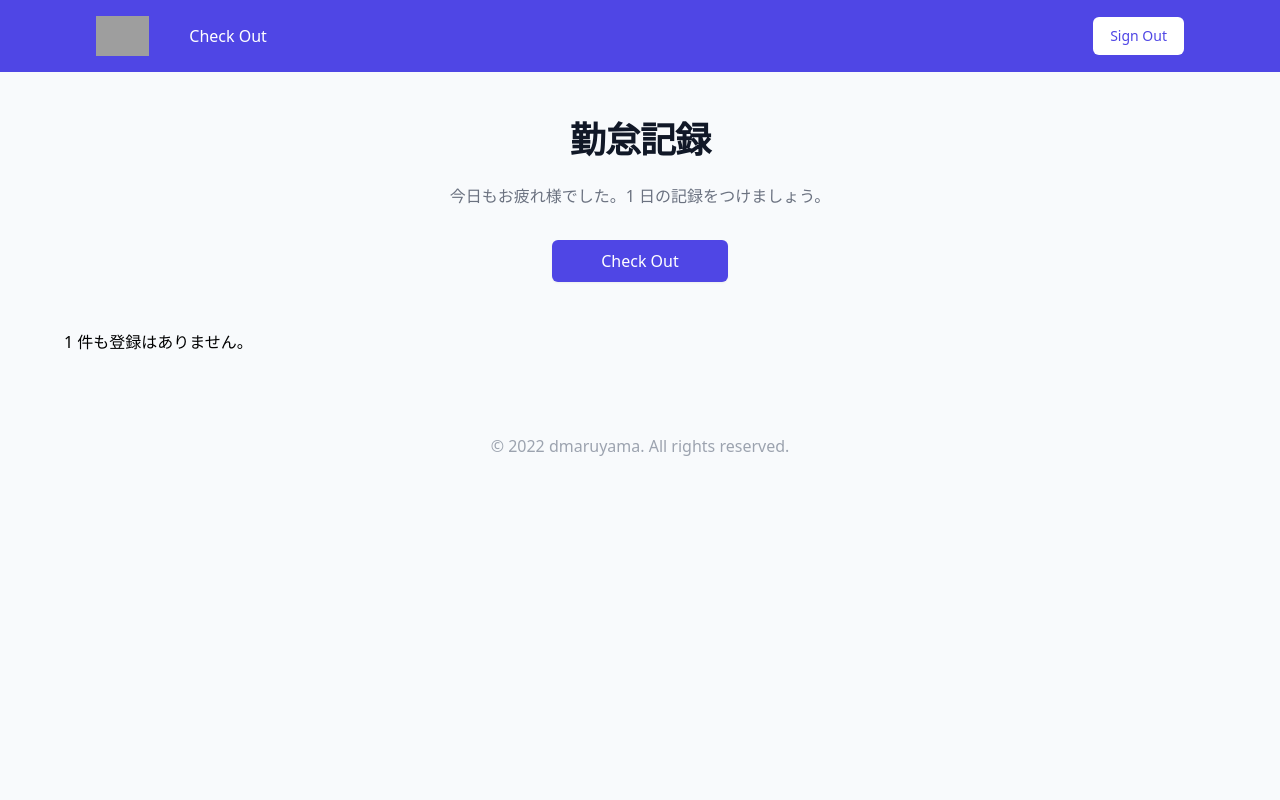
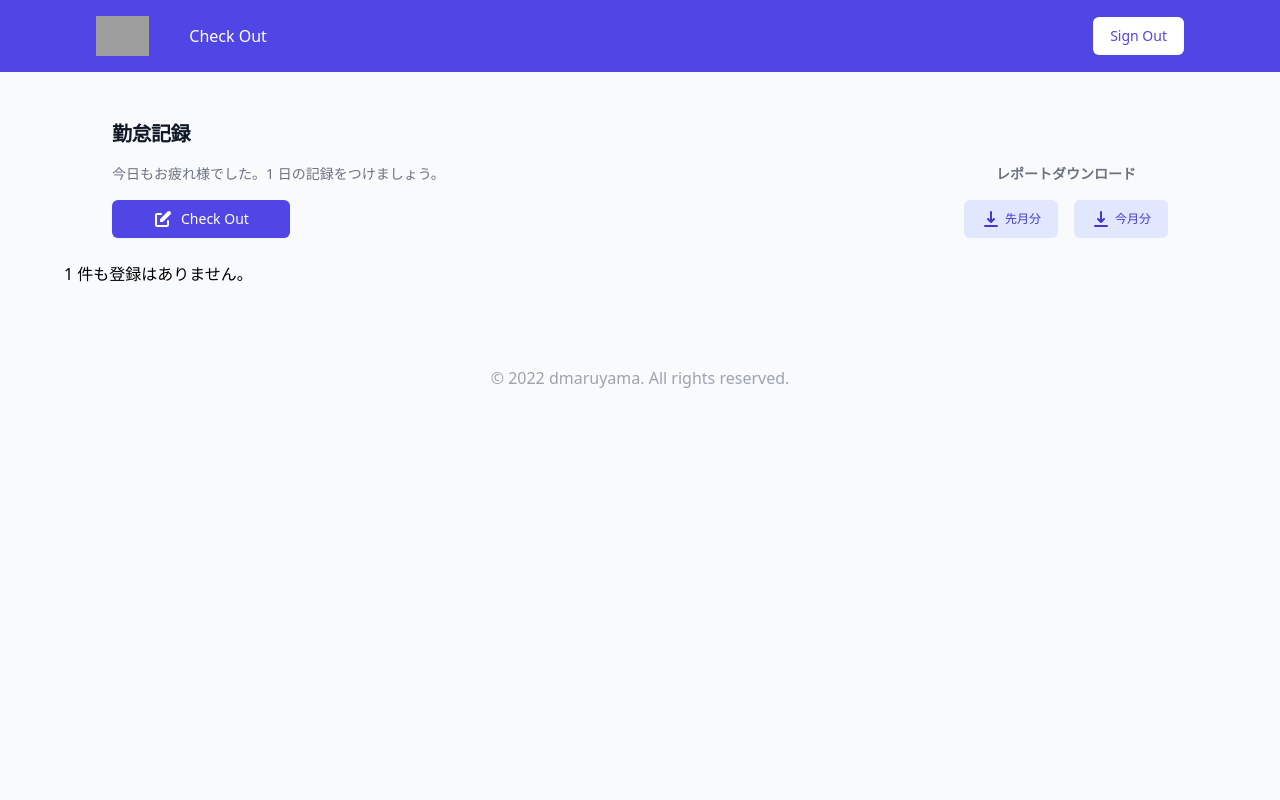
Before and after one commit to dmaruyama-51/work-management-app, a Django app: page / in a window 1280 px wide. Run offline with Django 3.2, Linux system fonts and the light colour scheme; the visitor is signed in with stand-in values (Sample User, id 1); data that the repository does not hold is empty; some libraries are stand-ins or nearby versions; grey boxes are pictures that could not be loaded.

Commit message:
add report download

```diff
--- a/templates/accounts/signup.html
+++ b/templates/accounts/signup.html
@@ -13,7 +13,7 @@
     <div class="sm:mx-auto sm:w-full sm:max-w-md">
       <img class="mx-auto h-12 w-auto" src="https://tailwindui.com/img/logos/workflow-mark-indigo-600.svg" alt="Workflow">
       <h2 class="mt-3 text-center text-lg font-extrabold text-gray-900">Work Management</h2>
-      <h2 class="mt-9 text-center text-3xl font-extrabold text-gray-900">Sign Up</h2>
+      <h2 class="mt-9 text-center text-3xl font-extrabold text-gray-900">Welcome</h2>
     </div>
 
     <div class="mt-8 sm:mx-auto sm:w-full sm:max-w-md">
--- a/templates/index.html
+++ b/templates/index.html
@@ -7,28 +7,54 @@
 {% endblock title %}
 
 {% block content %}
-<div class="py-12">
-    <h2 class="text-center text-xl leading-8 font-extrabold tracking-tight text-gray-900 sm:text-4xl">勤怠記録</h2>
-    <p class="mt-6 max-w-3xl mx-auto text-center text-base text-gray-500">今日もお疲れ様でした。1 日の記録をつけましょう。</p>
-    <div class="pt-8">
-        <div class="flex justify-center">
-          <button type="submit" class="inline-flex justify-center py-2 px-12 border border-transparent shadow-sm text-base font-medium rounded-md text-white bg-indigo-600 hover:bg-indigo-700 focus:outline-none focus:ring-2 focus:ring-offset-2 focus:ring-indigo-500"><a href="{% url 'time_management:new' %}">Check Out</a></button>
+<div class="pt-12 pb-6 ml-12">
+    <div class="flex flex-wrap flex-row">
+        <div class="w-1/2">
+            <h2 class="text-left text-xl font-extrabold tracking-tight text-gray-900 sm:text-xl">勤怠記録</h2>
+            <p class="mt-4 mx-auto text-left text-sm text-gray-500">今日もお疲れ様でした。1 日の記録をつけましょう。</p>
+            <div class="mt-4 flex justify-start">
+                <button type="button" class="inline-flex items-center px-10 py-2 border border-transparent shadow-sm text-sm font-medium rounded-md text-white bg-indigo-600 hover:bg-indigo-700 focus:outline-none focus:ring-2 focus:ring-offset-2 focus:ring-indigo-500">
+                    <svg xmlns="http://www.w3.org/2000/svg" class="h-5 w-5 mr-2" viewBox="0 0 20 20" fill="currentColor">
+                        <path d="M17.414 2.586a2 2 0 00-2.828 0L7 10.172V13h2.828l7.586-7.586a2 2 0 000-2.828z" />
+                        <path fill-rule="evenodd" d="M2 6a2 2 0 012-2h4a1 1 0 010 2H4v10h10v-4a1 1 0 112 0v4a2 2 0 01-2 2H4a2 2 0 01-2-2V6z" clip-rule="evenodd" />
+                      </svg>
+                    <a href="{% url 'time_management:new' %}">Check Out</a>
+                  </button>
+            </div>
         </div>
-      </div>
+        <div class="w-1/2">
+            <p class="mt-11 mr-20 mx-auto text-right text-sm text-gray-500 font-bold">レポートダウンロード</p>
+            <div class="mt-4 mr-8 flex justify-end ">
+                <button type="button" class="inline-flex items-center px-4 py-2 border border-transparent text-xs font-medium rounded-md text-indigo-700 bg-indigo-100 hover:bg-indigo-200 focus:outline-none focus:ring-2 focus:ring-offset-2 focus:ring-indigo-500">
+                    <svg xmlns="http://www.w3.org/2000/svg" class="mr-1 h-5 w-5" viewBox="0 0 20 20" fill="currentColor">
+                        <path fill-rule="evenodd" d="M3 17a1 1 0 011-1h12a1 1 0 110 2H4a1 1 0 01-1-1zm3.293-7.707a1 1 0 011.414 0L9 10.586V3a1 1 0 112 0v7.586l1.293-1.293a1 1 0 111.414 1.414l-3 3a1 1 0 01-1.414 0l-3-3a1 1 0 010-1.414z" clip-rule="evenodd" />
+                      </svg>
+                    先月分
+                  </button>
+              <button type="button" class="mx-4 inline-flex items-center px-4 py-2 border border-transparent text-xs font-medium rounded-md text-indigo-700 bg-indigo-100 hover:bg-indigo-200 focus:outline-none focus:ring-2 focus:ring-offset-2 focus:ring-indigo-500">
+                <svg xmlns="http://www.w3.org/2000/svg" class="mr-1 h-5 w-5" viewBox="0 0 20 20" fill="currentColor">
+                    <path fill-rule="evenodd" d="M3 17a1 1 0 011-1h12a1 1 0 110 2H4a1 1 0 01-1-1zm3.293-7.707a1 1 0 011.414 0L9 10.586V3a1 1 0 112 0v7.586l1.293-1.293a1 1 0 111.414 1.414l-3 3a1 1 0 01-1.414 0l-3-3a1 1 0 010-1.414z" clip-rule="evenodd" />
+                  </svg>
+                今月分
+              </button>
+            </div>
+        </div>
+
+    </div>
 </div>
 
 
 {% if object_list %}
-<div class="flex flex-col mt-4">
-    <div class="-my-2 overflow-x-auto sm:-mx-4 lg:-mx-8">
+<div class="flex flex-col mt-2 ml-10 mr-10">
+    <div class="-my-2 overflow-x-auto sm:-mx-4 lg:-mx-6">
       <div class="py-2 align-middle inline-block min-w-full sm:px-4 lg:px-8">
         <div class="shadow overflow-hidden border-b border-gray-200 sm:rounded-lg">
             <table class="min-w-full divide-y divide-gray-200">
                 <thead class="bg-gray-50">
                     <tr>
                         <th scope="col" class="px-7 py-3 text-left text-sm font-medium text-gray-500 uppercase tracking-wider">日付</th>
-                        <th scope="col" class="px-4 py-3 text-left text-sm font-medium text-gray-500 uppercase tracking-wider">始業時刻</th>
-                        <th scope="col" class="px-4 py-3 text-left text-sm font-medium text-gray-500 uppercase tracking-wider">就業時刻</th>
+                        <th scope="col" class="px-4 py-3 text-left text-sm font-medium text-gray-500 uppercase tracking-wider">始業</th>
+                        <th scope="col" class="px-4 py-3 text-left text-sm font-medium text-gray-500 uppercase tracking-wider">終業</th>
                         <th scope="col" class="px-4 py-3 text-left text-sm font-medium text-gray-500 uppercase tracking-wider">休憩時間</th>
                         <th scope="col" class="px-4 py-3 text-left text-sm font-medium text-gray-500 uppercase tracking-wider">点数</th>
                         <th scope="col" class="px-4 py-3 text-left text-sm font-medium text-gray-500 uppercase tracking-wider">振り返り</th>
@@ -44,7 +70,7 @@
                         <th class="px-6 py-4 whitespace-nowrap text-sm text-gray-500">{{ obj.end_time }}</th>
                         <th class="px-6 py-4 whitespace-nowrap text-sm text-gray-500">{{ obj.rest_time }} 時間</th>
                         <th class="px-6 py-4 whitespace-nowrap text-sm text-gray-500">{{ obj.rating }}</th>
-                        <th class="px-6 py-4 whitespace-nowrap text-sm text-gray-500 text-left">{{ obj.comment　| truncatechars:30 }}</th>
+                        <th class="px-6 py-4 whitespace-nowrap text-sm text-gray-500 text-left">{{ obj.comment　| truncatechars:20 }}</th>
                         <th class="px-6 py-4 whitespace-nowrap text-sm text-gray-500"><a href="{% url 'time_management:detail' id=obj.pk %}" class="text-indigo-600 hover:text-indigo-900">Detail</a></th>
                         <th class="px-6 py-4 whitespace-nowrap text-sm text-gray-500"><a href="{% url 'time_management:edit' id=obj.pk %}" class="text-indigo-600 hover:text-indigo-900">Edit</a></th>
                     </tr>
--- a/time_management_app/views.py
+++ b/time_management_app/views.py
@@ -10,7 +10,7 @@ from time_management_app.forms import TimeManagementForm
 
 @method_decorator(login_required, name='dispatch')
 class Home(ListView):
-    paginate_by = 7
+    paginate_by = 10
     model = TimeManagement
     template_name = 'index.html'
 
```
